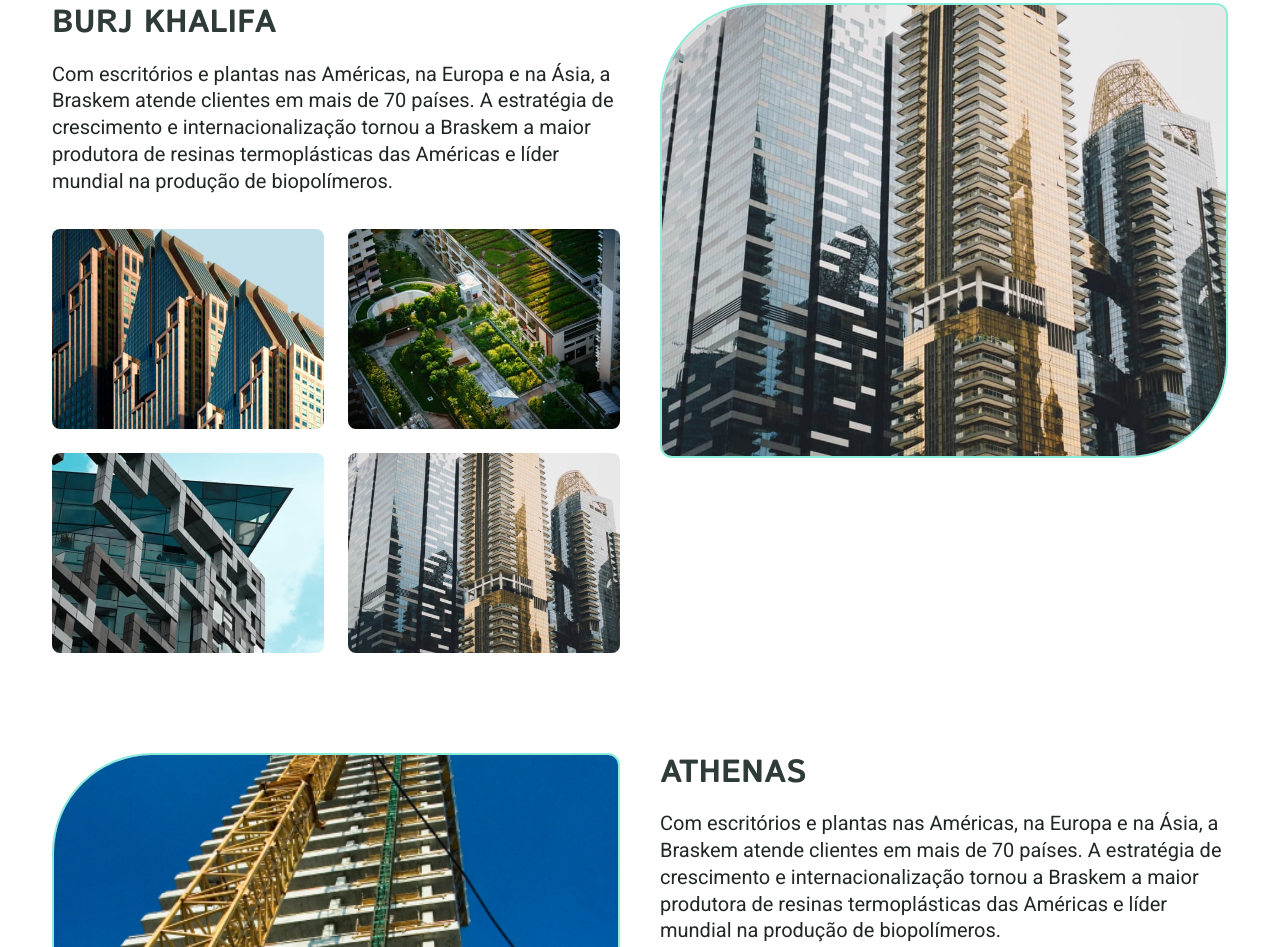
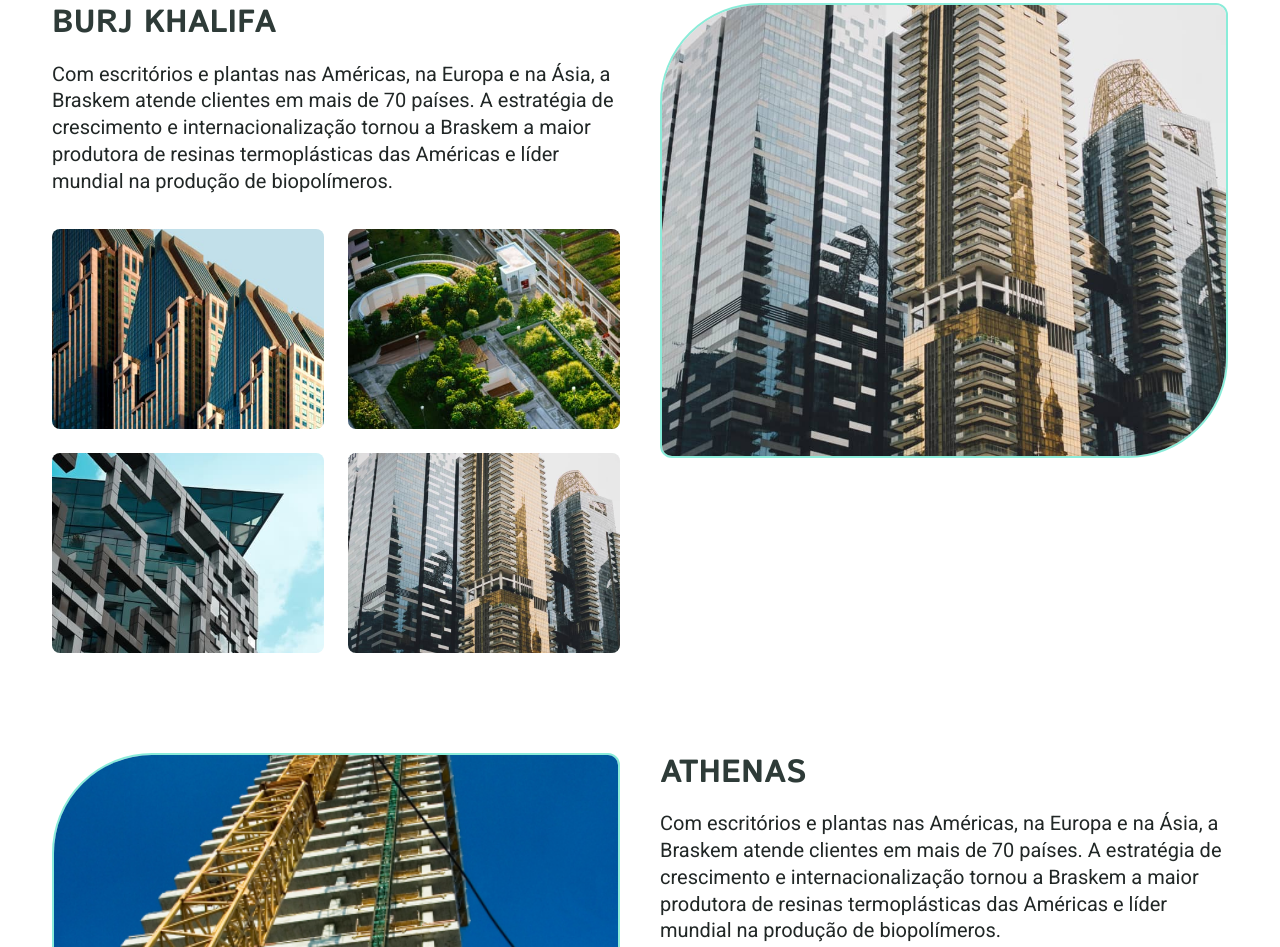
Before and after one commit to Pedro170/reddington, a plain HTML site: page portfolio.html in a window 1280 px wide. Shown: the part 617-1564 px from the top of the page. Drawn offline with nearby package versions, Linux system fonts and the light colour scheme.

Commit message:
refactor: corrigindo camminho das imagens

```diff
--- a/css/portfolio/pg-portfolio.css
+++ b/css/portfolio/pg-portfolio.css
@@ -46,6 +46,9 @@
   position: relative;
   width: 100%;
   height: 200px;
+  border-radius: var(--border-r-1);
+  background: var(--cor-01);
+  overflow: hidden;
 }
 
 .portfolio-galeria img {
@@ -55,7 +58,6 @@
   width: 100%;
   height: 100%;
   object-fit: cover;
-  border-radius: var(--border-r-1);
   cursor: pointer;
 }
 
--- a/portfolio.html
+++ b/portfolio.html
@@ -56,9 +56,9 @@
               </p>
             </div>
             <div class="portfolio-galeria galeria1">
-              <div><img src="./img/portfolio/_img02.jpg" alt="Prédio 1" width="460" height="520"></div>
-              <div><img src="./img/portfolio/_img03.jpg" alt="Prédio 2" width="460" height="520"></div>
-              <div><img src="./img/portfolio/_img04.jpg" alt="Prédio 3" width="460" height="520"></div>
+              <div><img src="./img/portfolio/img02.jpg" alt="Prédio 1" width="460" height="520"></div>
+              <div><img src="./img/portfolio/img03.jpg" alt="Prédio 2" width="460" height="520"></div>
+              <div><img src="./img/portfolio/img04.jpg" alt="Prédio 3" width="460" height="520"></div>
               <div><img src="./img/portfolio/img01.jpg" alt="Prédio 4" width="920" height="1040"></div>
             </div>
           </div>
@@ -141,6 +141,7 @@
     </div>
   </main>
 
+
   <!-- <article>
     <h2 class="titulo-primary">novos imóveis</h2>
     <div class="pg-imoveis-bg container">
@@ -156,13 +157,6 @@
 
             <div class="btn-primary">falar com corretor</div>
           </div>
-
-          <ul class="pg-imoveis-info">
-            <li><img src="./img/portfolio/toilet-solid.svg" alt=""> 1</li>
-            <li><img src="./img/portfolio/toilet-solid.svg" alt=""> 1</li>
-            <li><img src="./img/portfolio/toilet-solid.svg" alt=""> 1</li>
-            <li><img src="./img/portfolio/toilet-solid.svg" alt=""> 1</li>
-          </ul>
         </div>
       </div>
     </div>
```
